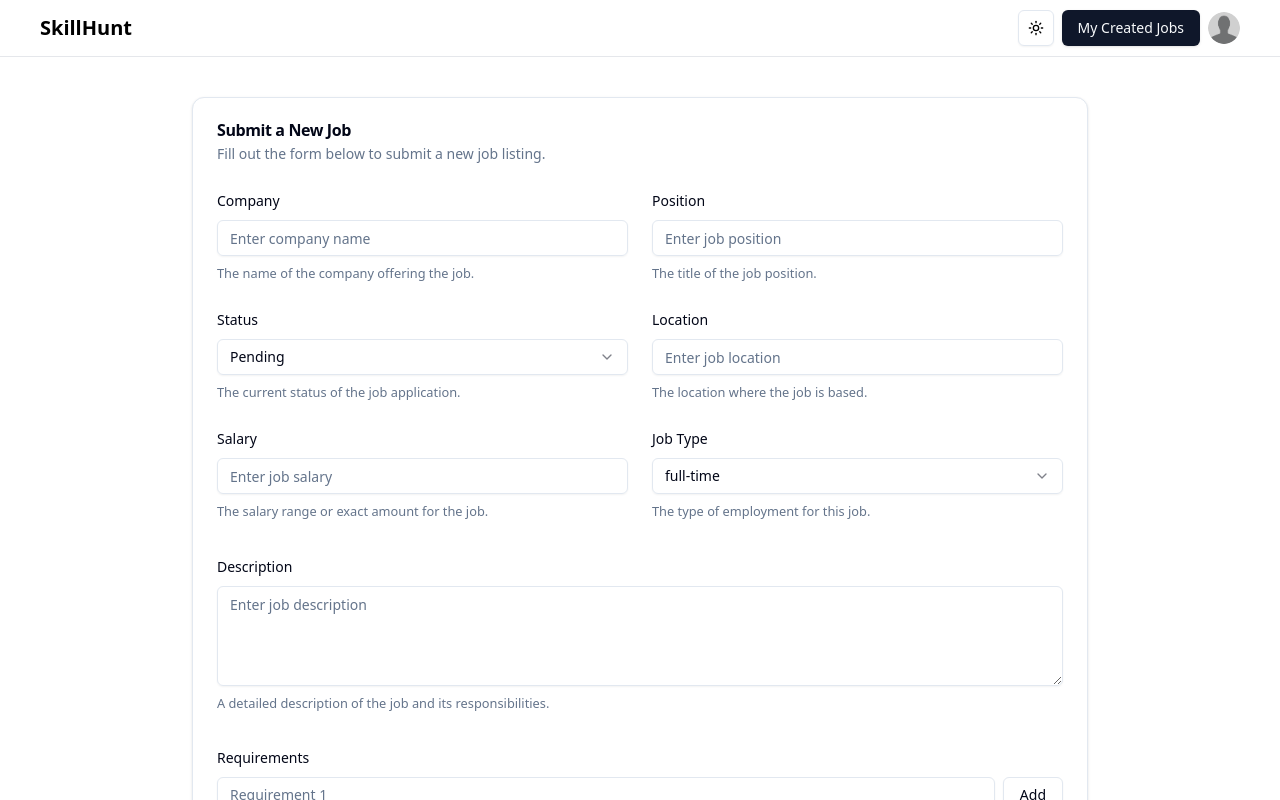
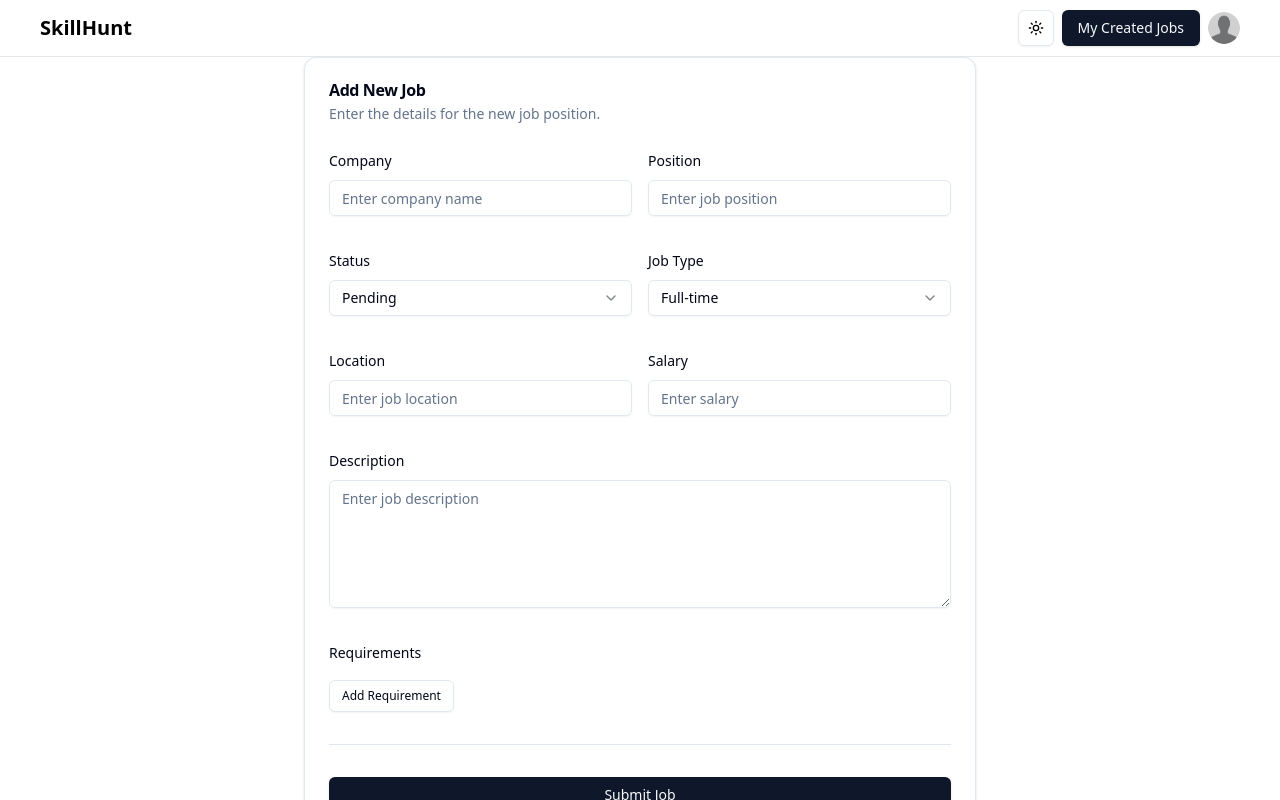
Before and after one commit to UpekshaHerath/SkillHunt-frontend, a Next.js app: page /jobs/new in a window 1280 px wide. Shown: the top 800 px of the page. Built offline with nearby package versions, Linux system fonts and the light colour scheme; sample sign-in values are in the browser's storage.

Commit message:
feat: Add new job feature

```diff
--- a/package.json
+++ b/package.json
@@ -15,6 +15,7 @@
     "@radix-ui/react-label": "^2.1.0",
     "@radix-ui/react-scroll-area": "^1.2.1",
     "@radix-ui/react-select": "^2.1.4",
+    "@radix-ui/react-separator": "^1.1.1",
     "@radix-ui/react-slot": "^1.1.0",
     "@radix-ui/react-switch": "^1.1.1",
     "axios": "^1.7.8",
--- a/src/actions/submit-jobs.ts
+++ /dev/null
@@ -1,36 +0,0 @@
-'use server'
-
-import { z } from 'zod'
-
-const jobSchema = z.object({
-  company: z.string().max(50, "Company name must be 50 characters or less"),
-  position: z.string().max(100, "Position must be 100 characters or less"),
-  status: z.enum(["Interview", "Declined", "Pending", "Applied", "Rejected", "Accepted", "Withdrawn", "Offered", "Hired", "Not Hired"]).default("Pending"),
-  location: z.string().max(100, "Location must be 100 characters or less"),
-  salary: z.string(),
-  description: z.string().max(5000, "Description must be 5000 characters or less"),
-  jobType: z.enum(["full-time", "part-time", "freelance"]).default("full-time"),
-  requirements: z.array(z.string()).min(1, "At least one requirement is needed")
-})
-
-export async function submitJob(formData: FormData) {
-  const validatedFields = jobSchema.safeParse({
-    company: formData.get('company'),
-    position: formData.get('position'),
-    status: formData.get('status'),
-    location: formData.get('location'),
-    salary: formData.get('salary'),
-    description: formData.get('description'),
-    jobType: formData.get('jobType'),
-    requirements: formData.getAll('requirements')
-  })
-
-  if (!validatedFields.success) {
-    return { error: validatedFields.error.flatten().fieldErrors }
-  }
-
-  console.log(formData);
-  // Here you would typically save the job to your database
-  // For this example, we'll just return a success message
-  return { success: "Job submitted successfully!" }
-}
--- a/src/components/SubmitJobPage.tsx
+++ b/src/components/SubmitJobPage.tsx
@@ -1,84 +1,109 @@
-'use client'
+"use client";
 
-import { useState } from 'react'
-import { useForm } from 'react-hook-form'
-import { zodResolver } from '@hookform/resolvers/zod'
-import { z } from 'zod'
-import { submitJob } from '../actions/submit-jobs';
-import { Button } from "@/components/ui/button"
-import { Card, CardHeader, CardTitle, CardDescription, CardContent, CardFooter } from "@/components/ui/card"
-import { Form, FormControl, FormDescription, FormField, FormItem, FormLabel, FormMessage } from "@/components/ui/form"
-import { Input } from "@/components/ui/input"
-import { Textarea } from "@/components/ui/textarea"
-import { Select, SelectContent, SelectItem, SelectTrigger, SelectValue } from "@/components/ui/select"
-import { toast } from 'react-toastify'
+import { useForm, useFieldArray } from "react-hook-form";
+import { zodResolver } from "@hookform/resolvers/zod";
+import * as z from "zod";
+import { Button } from "@/components/ui/button";
+import { Input } from "@/components/ui/input";
+import { Textarea } from "@/components/ui/textarea";
+import {
+  Form,
+  FormControl,
+  FormField,
+  FormItem,
+  FormLabel,
+  FormMessage,
+} from "@/components/ui/form";
+import {
+  Select,
+  SelectContent,
+  SelectItem,
+  SelectTrigger,
+  SelectValue,
+} from "@/components/ui/select";
+import {
+  Card,
+  CardContent,
+  CardDescription,
+  CardHeader,
+  CardTitle,
+} from "@/components/ui/card";
+import { Separator } from "@/components/ui/separator";
+import API from "@/utils/axiosInstance";
+import { toast } from "react-toastify";
 
-const jobSchema = z.object({
-  company: z.string().max(50, "Company name must be 50 characters or less"),
-  position: z.string().max(100, "Position must be 100 characters or less"),
-  status: z.enum(["Interview", "Declined", "Pending", "Applied", "Rejected", "Accepted", "Withdrawn", "Offered", "Hired", "Not Hired"]).default("Pending"),
-  location: z.string().max(100, "Location must be 100 characters or less"),
-  salary: z.string(),
-  description: z.string().max(5000, "Description must be 5000 characters or less"),
-  jobType: z.enum(["full-time", "part-time", "freelance"]).default("full-time"),
-  requirements: z.array(z.string()).min(1, "At least one requirement is needed")
-})
+const formSchema = z.object({
+  company: z.string().min(1, "Company is required"),
+  position: z.string().min(1, "Position is required"),
+  status: z.enum([
+    "Interview",
+    "Declined",
+    "Pending",
+    "Applied",
+    "Rejected",
+    "Accepted",
+    "Withdrawn",
+    "Offered",
+    "Hired",
+    "Not Hired",
+  ]),
+  location: z.string().min(1, "Location is required"),
+  salary: z.string().min(1, "Salary is required"),
+  description: z.string().min(1, "Description is required"),
+  jobType: z.enum(["full-time", "part-time", "freelance", "contract", "internship", "temporary", "remote"]),
+  requirements: z
+    .array(z.string().min(1, "Requirement cannot be empty"))
+    .min(1, "At least one requirement is needed"),
+});
 
-type JobFormValues = z.infer<typeof jobSchema>
+type FormValues = z.infer<typeof formSchema>;
 
-export default function SubmitJobPage() {
-  const [requirements, setRequirements] = useState<string[]>([''])
-  const [isSubmitting, setIsSubmitting] = useState(false)
+export default function AddJobForm() {
+  const form = useForm<FormValues>({
+    resolver: zodResolver(formSchema),
+    defaultValues: {
+      company: "",
+      position: "",
+      status: "Pending",
+      location: "",
+      salary: "",
+      description: "",
+      jobType: "full-time",
+      requirements: [""],
+    },
+  });
 
-  const form = useForm<JobFormValues>({
-    resolver: zodResolver(jobSchema),
-    defaultValues: {
-      company: '',
-      position: '',
-      status: 'Pending',
-      location: '',
-      salary: '',
-      description: '',
-      jobType: 'full-time',
-      requirements: ['']
-    },
-  })
+  const { fields, append, remove } = useFieldArray({
+    name: "requirements",
+    control: form.control,
+  });
 
-  async function onSubmit(data: JobFormValues) {
-    setIsSubmitting(true)
-    try {
-      const formData = new FormData();
-      Object.entries(data).forEach(([key, value]) => {
-        if (Array.isArray(value)) {
-          value.forEach((item) => formData.append(key, item));
+  const onSubmit = async (values: FormValues) => {
+    console.log(values);
+    const response = await API.post("/jobs", values);
+    console.log(response);
+
+    if (response.status === 201) {
+      toast.success("Profile updated successfully.");
+      form.reset();
     } else {
-          formData.append(key, value);
-        }
-      });
-      const result = await submitJob(formData);
-      console.log(result);
-      toast.success("Job submitted successfully!",
-      )
-      form.reset()
-      setRequirements([''])
-    } catch {
-      toast.error("Failed to submit job. Please try again.")
-    } finally {
-      setIsSubmitting(false)
-    }
+      toast.error("An error occurred while updating your profile.");
     }
 
+  };
+
   return (
-    <div className="container mx-auto py-10">
-      <Card className="w-full max-w-4xl mx-auto">
+    <Card className="w-full max-w-2xl mx-auto">
       <CardHeader>
-          <CardTitle>Submit a New Job</CardTitle>
-          <CardDescription>Fill out the form below to submit a new job listing.</CardDescription>
+        <CardTitle>Add New Job</CardTitle>
+        <CardDescription>
+          Enter the details for the new job position.
+        </CardDescription>
       </CardHeader>
       <CardContent>
         <Form {...form}>
           <form onSubmit={form.handleSubmit(onSubmit)} className="space-y-8">
-              <div className="grid grid-cols-1 md:grid-cols-2 gap-6">
+            <div className="grid grid-cols-2 gap-4">
               <FormField
                 control={form.control}
                 name="company"
@@ -88,13 +113,11 @@ export default function SubmitJobPage() {
                     <FormControl>
                       <Input placeholder="Enter company name" {...field} />
                     </FormControl>
-                      <FormDescription>
-                        The name of the company offering the job.
-                      </FormDescription>
                     <FormMessage />
                   </FormItem>
                 )}
               />
+
               <FormField
                 control={form.control}
                 name="position"
@@ -104,38 +127,84 @@ export default function SubmitJobPage() {
                     <FormControl>
                       <Input placeholder="Enter job position" {...field} />
                     </FormControl>
-                      <FormDescription>
-                        The title of the job position.
-                      </FormDescription>
                     <FormMessage />
                   </FormItem>
                 )}
               />
+            </div>
+
+            <div className="grid grid-cols-2 gap-4">
               <FormField
                 control={form.control}
                 name="status"
                 render={({ field }) => (
                   <FormItem>
                     <FormLabel>Status</FormLabel>
-                      <Select onValueChange={field.onChange} defaultValue={field.value}>
+                    <Select
+                      onValueChange={(value) => field.onChange(value)}
+                      defaultValue={field.value}
+                    >
                       <FormControl>
                         <SelectTrigger>
-                            <SelectValue placeholder="Select job status" />
+                          <SelectValue placeholder="Select a status" />
                         </SelectTrigger>
                       </FormControl>
                       <SelectContent>
-                          {["Interview", "Declined", "Pending", "Applied", "Rejected", "Accepted", "Withdrawn", "Offered", "Hired", "Not Hired"].map((status) => (
-                            <SelectItem key={status} value={status}>{status}</SelectItem>
+                        {[
+                          "Interview",
+                          "Declined",
+                          "Pending",
+                          "Applied",
+                          "Rejected",
+                          "Accepted",
+                          "Withdrawn",
+                          "Offered",
+                          "Hired",
+                          "Not Hired",
+                        ].map((status) => (
+                          <SelectItem key={status} value={status}>
+                            {status}
+                          </SelectItem>
                         ))}
                       </SelectContent>
                     </Select>
-                      <FormDescription>
-                        The current status of the job application.
-                      </FormDescription>
                     <FormMessage />
                   </FormItem>
                 )}
               />
+
+              <FormField
+                control={form.control}
+                name="jobType"
+                render={({ field }) => (
+                  <FormItem>
+                    <FormLabel>Job Type</FormLabel>
+                    <Select
+                      onValueChange={field.onChange}
+                      defaultValue={field.value}
+                    >
+                      <FormControl>
+                        <SelectTrigger>
+                          <SelectValue placeholder="Select a job type" />
+                        </SelectTrigger>
+                      </FormControl>
+                      <SelectContent>
+                        {[
+                          "full-time", "part-time", "freelance", "contract", "internship", "temporary", "remote",
+                        ].map((type) => (
+                          <SelectItem key={type} value={type}>
+                            {type.charAt(0).toUpperCase() + type.slice(1)}
+                          </SelectItem>
+                        ))}
+                      </SelectContent>
+                    </Select>
+                    <FormMessage />
+                  </FormItem>
+                )}
+              />
+            </div>
+
+            <div className="grid grid-cols-2 gap-4">
               <FormField
                 control={form.control}
                 name="location"
@@ -145,13 +214,11 @@ export default function SubmitJobPage() {
                     <FormControl>
                       <Input placeholder="Enter job location" {...field} />
                     </FormControl>
-                      <FormDescription>
-                        The location where the job is based.
-                      </FormDescription>
                     <FormMessage />
                   </FormItem>
                 )}
               />
+
               <FormField
                 control={form.control}
                 name="salary"
@@ -159,41 +226,14 @@ export default function SubmitJobPage() {
                   <FormItem>
                     <FormLabel>Salary</FormLabel>
                     <FormControl>
-                        <Input placeholder="Enter job salary" {...field} />
+                      <Input placeholder="Enter salary" {...field} />
                     </FormControl>
-                      <FormDescription>
-                        The salary range or exact amount for the job.
-                      </FormDescription>
-                      <FormMessage />
-                    </FormItem>
-                  )}
-                />
-                <FormField
-                  control={form.control}
-                  name="jobType"
-                  render={({ field }) => (
-                    <FormItem>
-                      <FormLabel>Job Type</FormLabel>
-                      <Select onValueChange={field.onChange} defaultValue={field.value}>
-                        <FormControl>
-                          <SelectTrigger>
-                            <SelectValue placeholder="Select job type" />
-                          </SelectTrigger>
-                        </FormControl>
-                        <SelectContent>
-                          {["full-time", "part-time", "freelance"].map((type) => (
-                            <SelectItem key={type} value={type}>{type}</SelectItem>
-                          ))}
-                        </SelectContent>
-                      </Select>
-                      <FormDescription>
-                        The type of employment for this job.
-                      </FormDescription>
                     <FormMessage />
                   </FormItem>
                 )}
               />
             </div>
+
             <FormField
               control={form.control}
               name="description"
@@ -201,61 +241,71 @@ export default function SubmitJobPage() {
                 <FormItem>
                   <FormLabel>Description</FormLabel>
                   <FormControl>
-                      <Textarea placeholder="Enter job description" {...field} className="min-h-[100px]" />
+                    <Textarea
+                      placeholder="Enter job description"
+                      {...field}
+                      className="h-32"
+                    />
                   </FormControl>
-                    <FormDescription>
-                      A detailed description of the job and its responsibilities.
-                    </FormDescription>
                   <FormMessage />
                 </FormItem>
               )}
             />
+
             <FormField
               control={form.control}
               name="requirements"
               render={() => (
                 <FormItem>
                   <FormLabel>Requirements</FormLabel>
+                  <div className="space-y-2">
+                    {fields.map((field, index) => (
+                      <FormField
+                        key={field.id}
+                        control={form.control}
+                        name={`requirements.${index}`}
+                        render={({ field }) => (
+                          <FormItem>
                             <FormControl>
-                      <div className="space-y-2">
-                        {requirements.map((req, index) => (
-                          <div key={index} className="flex">
-                            <Input
-                              placeholder={`Requirement ${index + 1}`}
-                              value={req}
-                              onChange={(e) => {
-                                const newReqs = [...requirements]
-                                newReqs[index] = e.target.value
-                                setRequirements(newReqs)
-                                form.setValue('requirements', newReqs.filter(Boolean))
-                              }}
-                              className="mr-2"
+                              <div className="flex items-center space-x-2">
+                                <Input {...field} />
+                                <Button
+                                  type="button"
+                                  variant="outline"
+                                  size="icon"
+                                  onClick={() => remove(index)}
+                                >
+                                  X
+                                </Button>
+                              </div>
+                            </FormControl>
+                          </FormItem>
+                        )}
                       />
-                            {index === requirements.length - 1 && (
-                              <Button type="button" variant="outline" onClick={() => setRequirements([...requirements, ''])}>
-                                Add
-                              </Button>
-                            )}
-                          </div>
                     ))}
                   </div>
-                    </FormControl>
-                    <FormDescription>
-                      List the requirements for this job. Click Add to add more.
-                    </FormDescription>
+                  <Button
+                    type="button"
+                    variant="outline"
+                    size="sm"
+                    className="mt-2"
+                    onClick={() => append("")}
+                  >
+                    Add Requirement
+                  </Button>
                   <FormMessage />
                 </FormItem>
               )}
             />
+
+            <Separator />
+
+            <Button type="submit" className="w-full">
+              Submit Job
+            </Button>
           </form>
         </Form>
       </CardContent>
-        <CardFooter>
-          <Button onClick={form.handleSubmit(onSubmit)} className="w-full" disabled={isSubmitting}>
-            {isSubmitting ? 'Submitting...' : 'Submit Job'}
-          </Button>
-        </CardFooter>
     </Card>
-    </div>
-  )
+  );
 }
--- /dev/null
+++ b/src/components/ui/separator.tsx
@@ -0,0 +1,31 @@
+"use client"
+
+import * as React from "react"
+import * as SeparatorPrimitive from "@radix-ui/react-separator"
+
+import { cn } from "@/lib/utils"
+
+const Separator = React.forwardRef<
+  React.ElementRef<typeof SeparatorPrimitive.Root>,
+  React.ComponentPropsWithoutRef<typeof SeparatorPrimitive.Root>
+>(
+  (
+    { className, orientation = "horizontal", decorative = true, ...props },
+    ref
+  ) => (
+    <SeparatorPrimitive.Root
+      ref={ref}
+      decorative={decorative}
+      orientation={orientation}
+      className={cn(
+        "shrink-0 bg-slate-200 dark:bg-slate-800",
+        orientation === "horizontal" ? "h-[1px] w-full" : "h-full w-[1px]",
+        className
+      )}
+      {...props}
+    />
+  )
+)
+Separator.displayName = SeparatorPrimitive.Root.displayName
+
+export { Separator }
```
Also changed, not shown: src/app/profile/page.tsx (+0 -14 lines), 1 other file (tests, documents, lock files or other folders). Lines whose indentation alone changed are shown as unchanged.
